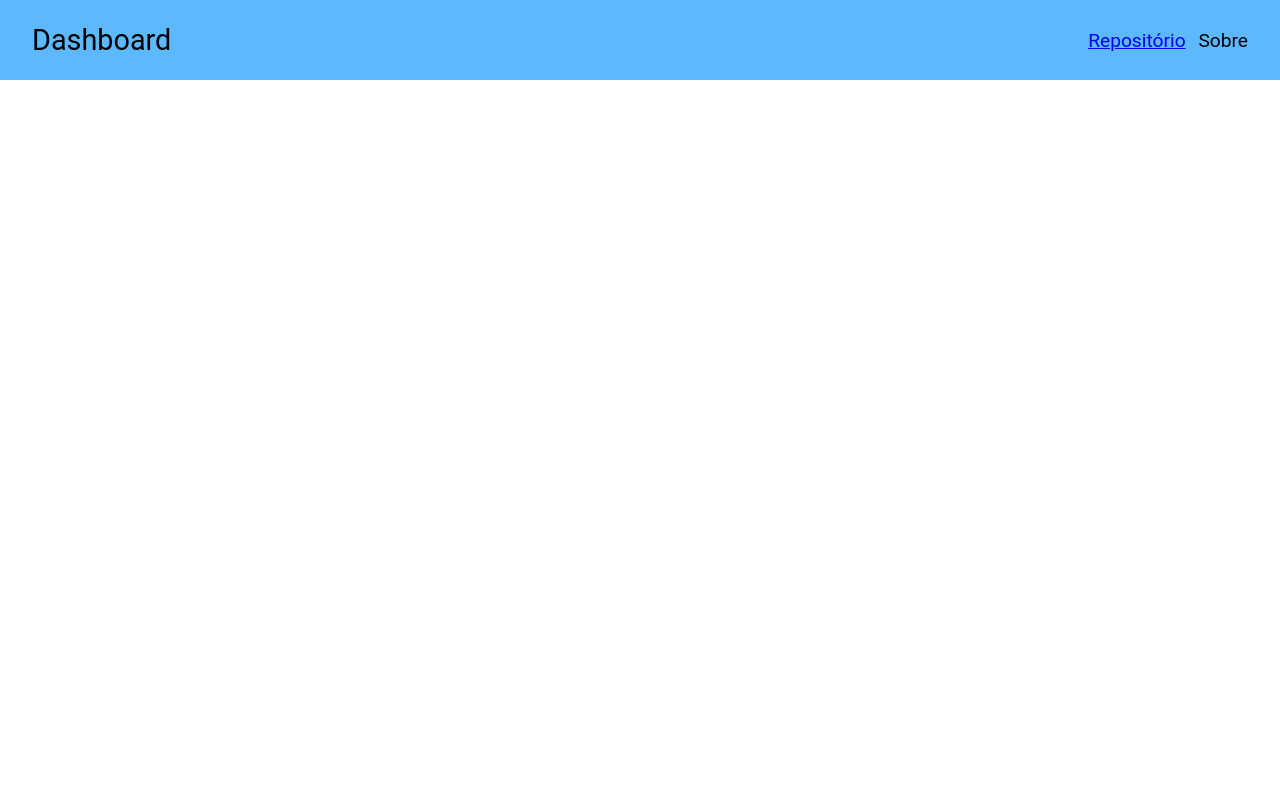
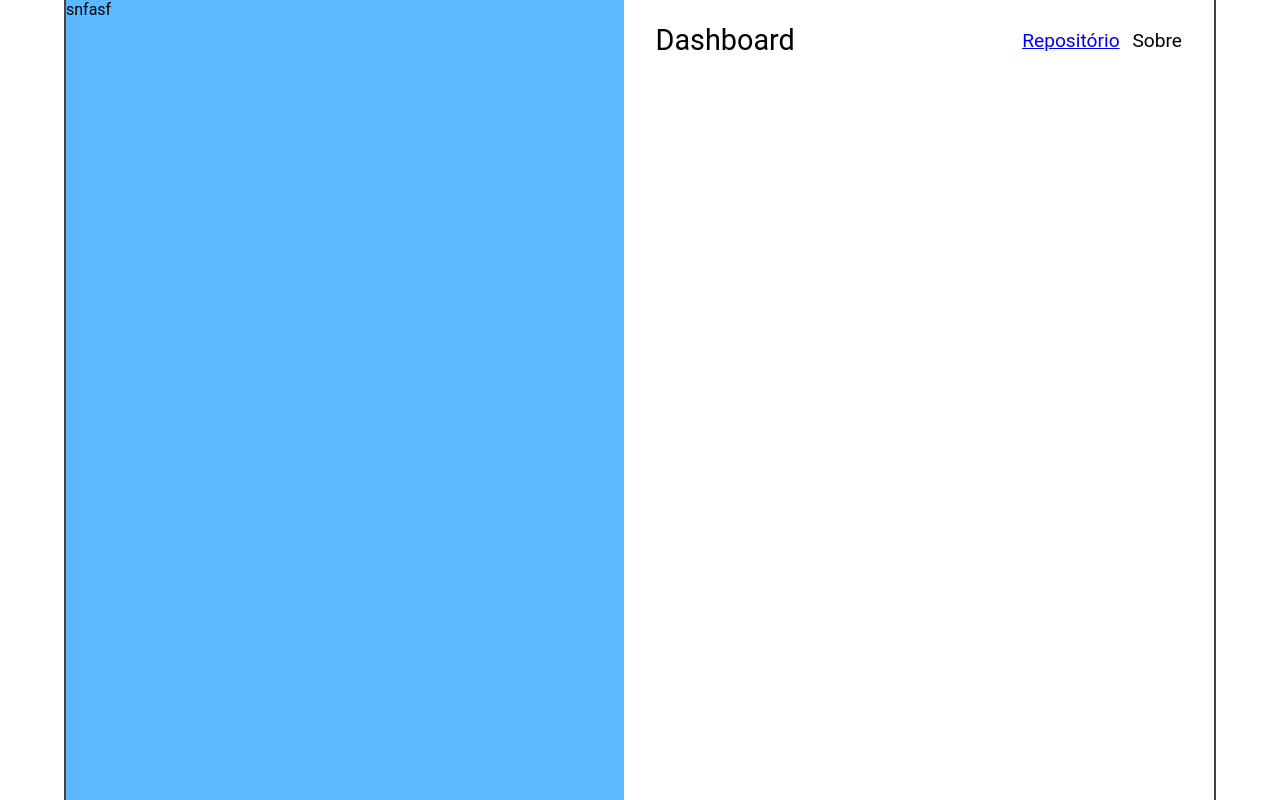
Before and after one commit to Elismar13/inHome_frontend, a Next.js app: page /dashboard in a window 1280 px wide. Built offline with nearby package versions, Linux system fonts and the light colour scheme.

Commit message:
chore: 🤖 adding wrapper and container in dashboard page

```diff
--- a/src/pages/_app.js
+++ b/src/pages/_app.js
@@ -10,7 +10,8 @@ const GlobalStyle = createGlobalStyle`
   }
 
   html, body, #root {
-    height: 100%;
+    height: 100vh;
+    width: 100vw;
     font-size: 16px;
   }
 
@@ -21,7 +22,8 @@ const GlobalStyle = createGlobalStyle`
   }
 
   :root {
-    --side-bar-background: #5DB9FF;
+    --side-bar-color: #5DB9FF;
+    --wrapper-border-color: #444444;
   }
 `;
 
--- a/src/pages/dashboard/index.js
+++ b/src/pages/dashboard/index.js
@@ -1,10 +1,18 @@
+import Link from 'next/link';
 import React from 'react';
 
 import SuperiorBar from '../../components/SuperiorBar';
+import SideBar from '../../components/SideBar';
+import { Container, Wrapper } from './styles';
 
 function Dashboard( props ) {
   return (
-    <SuperiorBar />
+    <Container>
+      <Wrapper>
+        <SideBar />
+        <SuperiorBar />
+      </Wrapper>
+    </Container>
   )
 }
 
--- a/src/pages/dashboard/styles.js
+++ b/src/pages/dashboard/styles.js
@@ -0,0 +1,21 @@
+import styled from 'styled-components';
+
+export const Container = styled.main`
+  /* background-color: black; */
+  height: 100vh;
+  width: 100vw;
+`;
+
+export const Wrapper = styled.article`
+  height: 100%;
+  width: 90%;
+  max-width: 1280px;
+  margin: 0 auto;
+
+  display: flex;
+  flex-direction: row;
+  justify-content: center;
+  border-left: 0.15rem solid;
+  border-right: 0.15rem solid;
+  border-color: var(--wrapper-border-color);
+`;
```
